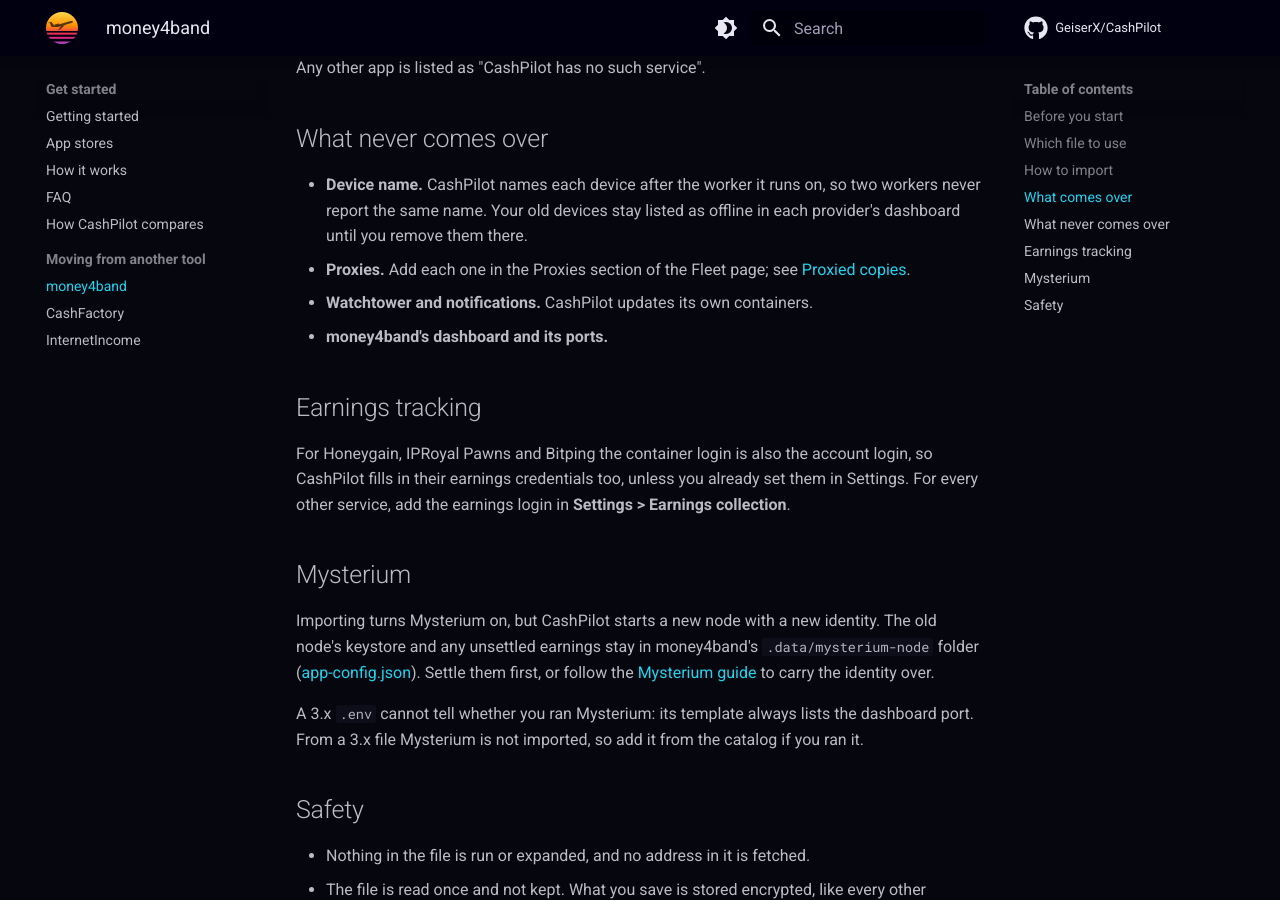
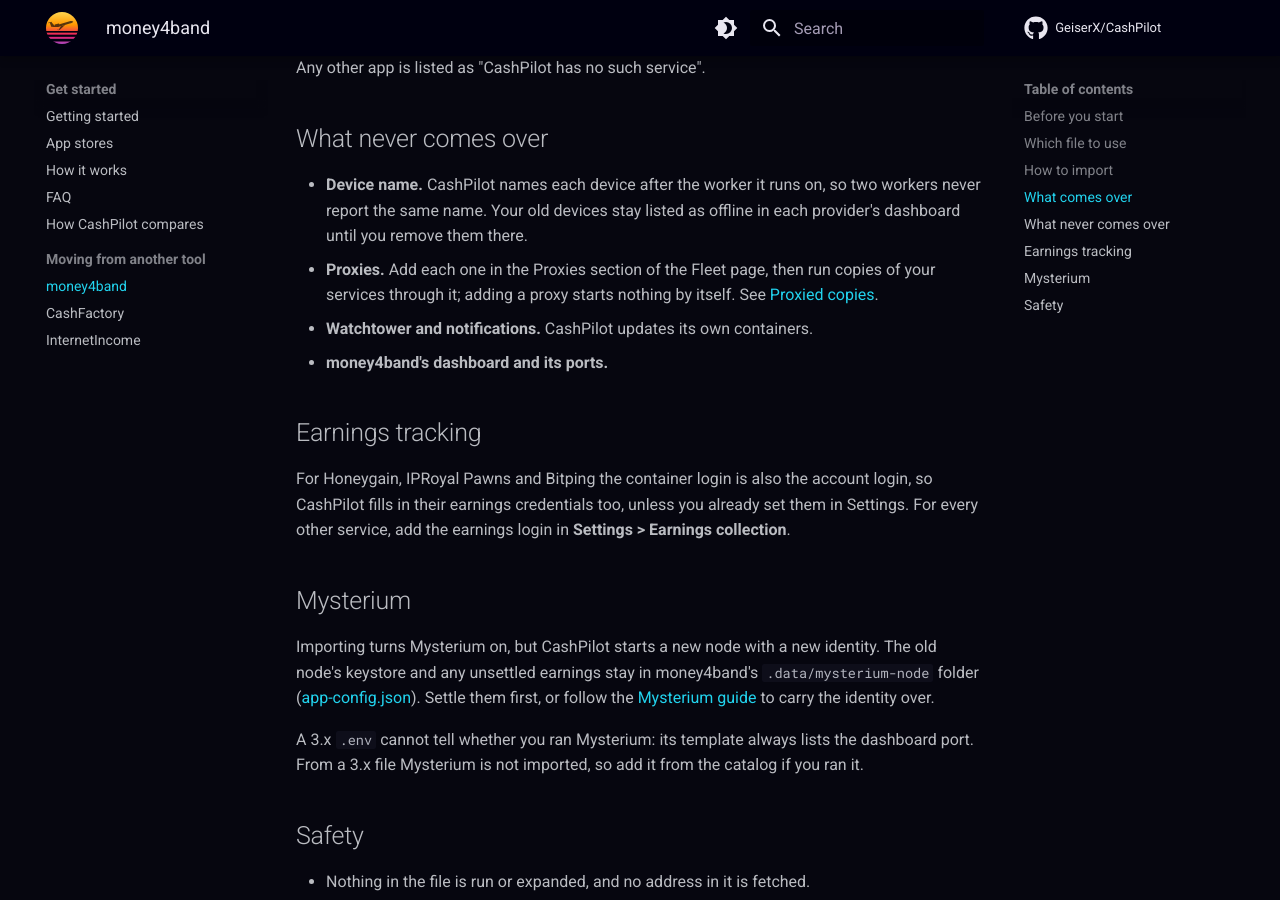
Before and after one commit to GeiserX/CashPilot, an MkDocs documentation site: the page built from docs/migrate/money4band.md, in a window 1280 px wide and 900 px high, scrolled down 2274 px. Built offline with MkDocs 1.6.1 and Material for MkDocs 9.7.7, drawn with Linux system fonts in a browser that asks for light colours; comment, search, counter and statistics services are not loaded.

Commit message:
fix(import): say that a proxy needs copies run through it, since adding one starts nothing

```diff
--- a/docs/migrate/money4band.md
+++ b/docs/migrate/money4band.md
@@ -82,8 +82,9 @@
 - **Device name.** CashPilot names each device after the worker it runs on, so
   two workers never report the same name. Your old devices stay listed as
   offline in each provider's dashboard until you remove them there.
-- **Proxies.** Add each one in the Proxies section of the Fleet page; see
-  [Proxied copies](../proxies.md).
+- **Proxies.** Add each one in the Proxies section of the Fleet page, then run
+  copies of your services through it; adding a proxy starts nothing by itself.
+  See [Proxied copies](../proxies.md).
 - **Watchtower and notifications.** CashPilot updates its own containers.
 - **money4band's dashboard and its ports.**
 
```
Also changed, not shown: docs/migrate/internetincome.md (+2 -1 lines), 2 other files.
